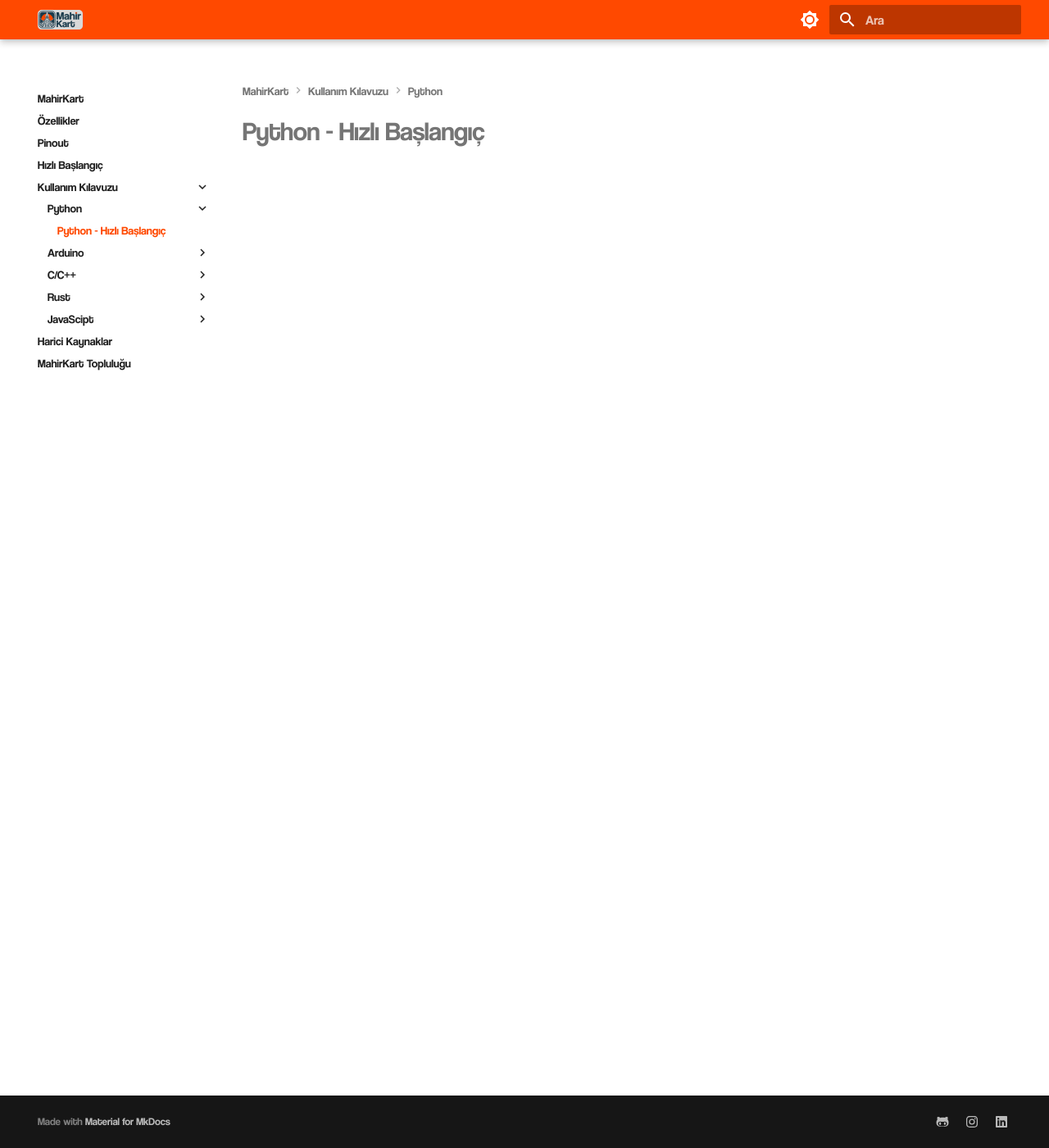
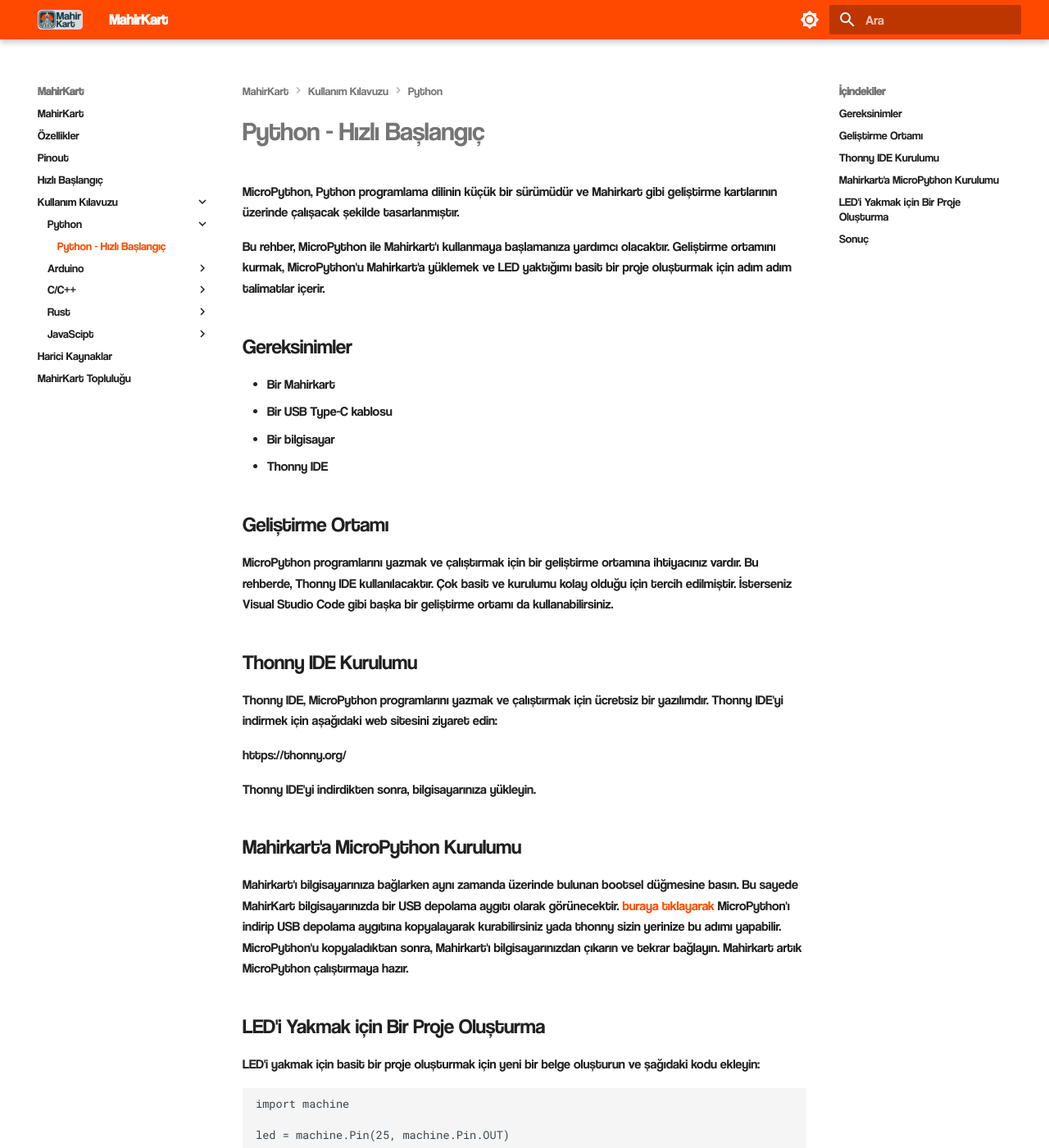
Before and after one commit to BilalAlpaslan/MahirKart-docs, an MkDocs documentation site: the page built from docs/userguide/python/quickstart.md, in a window 1280 px wide and 1400 px high. Shown: the whole window at 82% size. Built offline with MkDocs 1.6.1 and Material for MkDocs 9.7.7, drawn with Linux system fonts in a browser that asks for light colours; some web fonts are replaced; some of the changed text lies outside the part shown.

Commit message:
python/quickstart added

````diff
--- a/docs/userguide/python/quickstart.md
+++ b/docs/userguide/python/quickstart.md
@@ -1 +1,46 @@
 # Python - Hızlı Başlangıç
+
+MicroPython, Python programlama dilinin küçük bir sürümüdür ve Mahirkart gibi geliştirme kartlarının üzerinde çalışacak şekilde tasarlanmıştır.
+
+Bu rehber, MicroPython ile Mahirkart'ı kullanmaya başlamanıza yardımcı olacaktır. Geliştirme ortamını kurmak, MicroPython'u Mahirkart'a yüklemek ve LED yaktığımı basit bir proje oluşturmak için adım adım talimatlar içerir.
+
+## Gereksinimler
+
+* Bir Mahirkart
+* Bir USB Type-C kablosu
+* Bir bilgisayar
+* Thonny IDE
+
+## Geliştirme Ortamı
+
+MicroPython programlarını yazmak ve çalıştırmak için bir geliştirme ortamına ihtiyacınız vardır. Bu rehberde, Thonny IDE kullanılacaktır. Çok basit ve kurulumu kolay olduğu için tercih edilmiştir. İsterseniz Visual Studio Code gibi başka bir geliştirme ortamı da kullanabilirsiniz.
+
+## Thonny IDE Kurulumu
+
+Thonny IDE, MicroPython programlarını yazmak ve çalıştırmak için ücretsiz bir yazılımdır. Thonny IDE'yi indirmek için aşağıdaki web sitesini ziyaret edin:
+
+https://thonny.org/
+
+Thonny IDE'yi indirdikten sonra, bilgisayarınıza yükleyin.
+
+## Mahirkart'a MicroPython Kurulumu
+
+Mahirkart'ı bilgisayarınıza bağlarken aynı zamanda üzerinde bulunan bootsel düğmesine basın. Bu sayede MahirKart bilgisayarınızda bir USB depolama aygıtı olarak görünecektir. [buraya tıklayarak](https://micropython.org/resources/firmware/rp2-pico-20230426-v1.20.0.uf2) MicroPython'ı indirip USB depolama aygıtına kopyalayarak kurabilirsiniz yada thonny sizin yerinize bu adımı yapabilir. MicroPython'u kopyaladıktan sonra, Mahirkart'ı bilgisayarınızdan çıkarın ve tekrar bağlayın. Mahirkart artık MicroPython çalıştırmaya hazır.
+
+## LED'i Yakmak için Bir Proje Oluşturma
+
+LED'i yakmak için basit bir proje oluşturmak için yeni bir belge oluşturun ve şağıdaki kodu ekleyin:
+
+```python
+import machine
+
+led = machine.Pin(25, machine.Pin.OUT)
+
+led.on()
+```
+
+Kod çalıştırıldığında, LED yanacaktır.
+
+## Sonuç
+
+Bu rehber, MicroPython ile Mahirkart'ı kullanmaya başlamanıza yardımcı olmuştur. Rehberin sonunda, bir LED'i yakmak için basit bir proje oluşturmayı öğrenmişsinizdir.
--- a/mkdocs.yml
+++ b/mkdocs.yml
@@ -1,4 +1,4 @@
-site_name: ' '
+site_name: ' MahirKart'
 site_description: MahirKart dökümantasyonuna hoşgeldiniz. MahirKart ile ilgili tüm bilgileri burada bulabilirsiniz. Aviyonik, robotik, IoT, otomasyon ve daha fazlası için kullanabileceğiniz bir geliştirme kartıdır. Roket kurtarma sistemleri, uydu haberleşme kartı, otopilot sistemleri / uçuş kontrol bilgisayarı, yer istasyonu, su altı, su üstü, denge robotları, drone, akıllı ev sistemleri, akıllı fabrika sistemleri, akıllı tarım sistemleri ve daha fazlası
 theme:
   name: material
````
